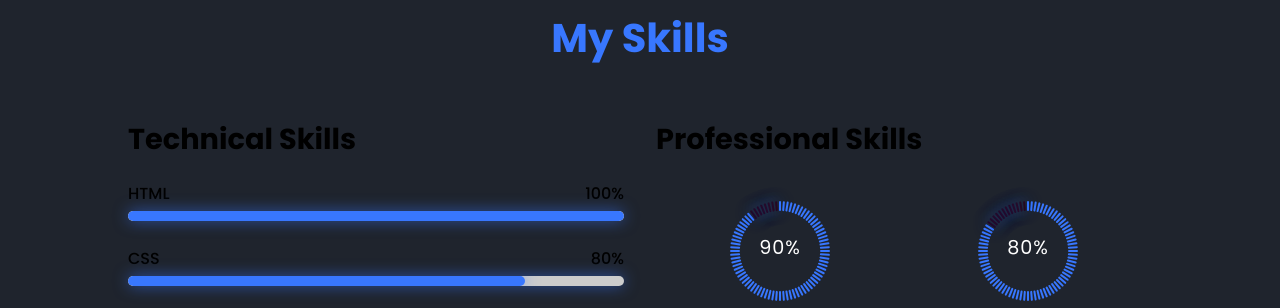
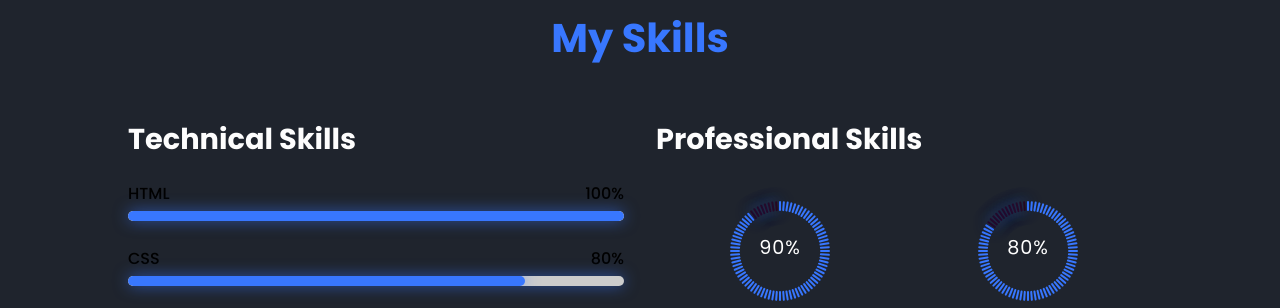
Before and after one commit to NishitaRepository/Personal_Portfolio, a plain HTML site: page index.html in a window 1280 px wide. Shown: the part 1731-2039 px from the top of the page. Drawn offline with nearby package versions, Linux system fonts and the light colour scheme.

Commit message:
Update style.css

```diff
--- a/style.css
+++ b/style.css
@@ -520,6 +520,12 @@ overflow: hidden;
     text-transform:uppercase ;
     font-weight: 400;
   } */
+ .skill-main .skill-left h3{
+    color: #fdfdfd;
+  }
+  .skill-right h3{
+    color: #fdfdfd;
+  }
   .main-text span {
     color:#fdfdfd;
     font-weight: 600;
```
